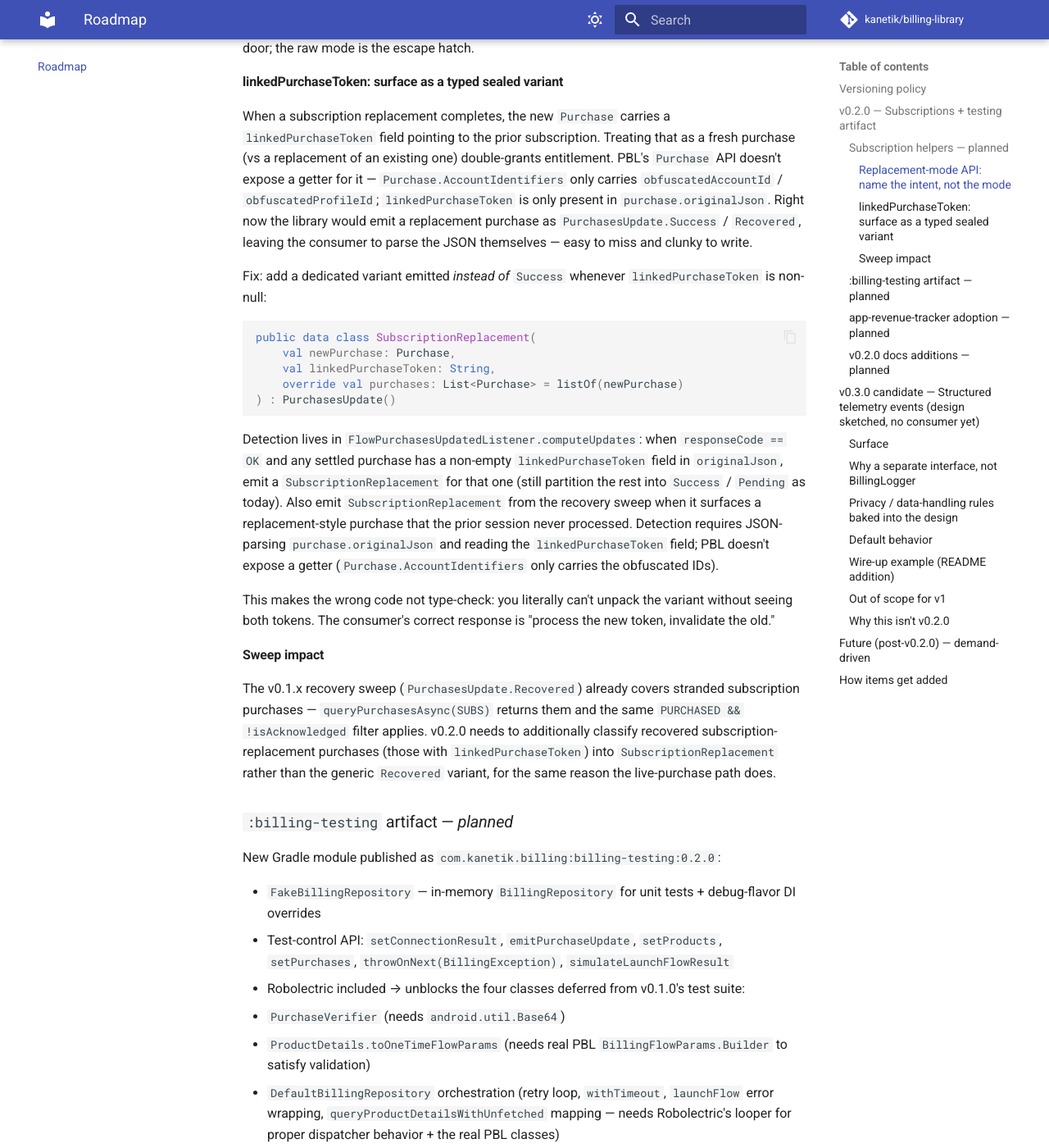
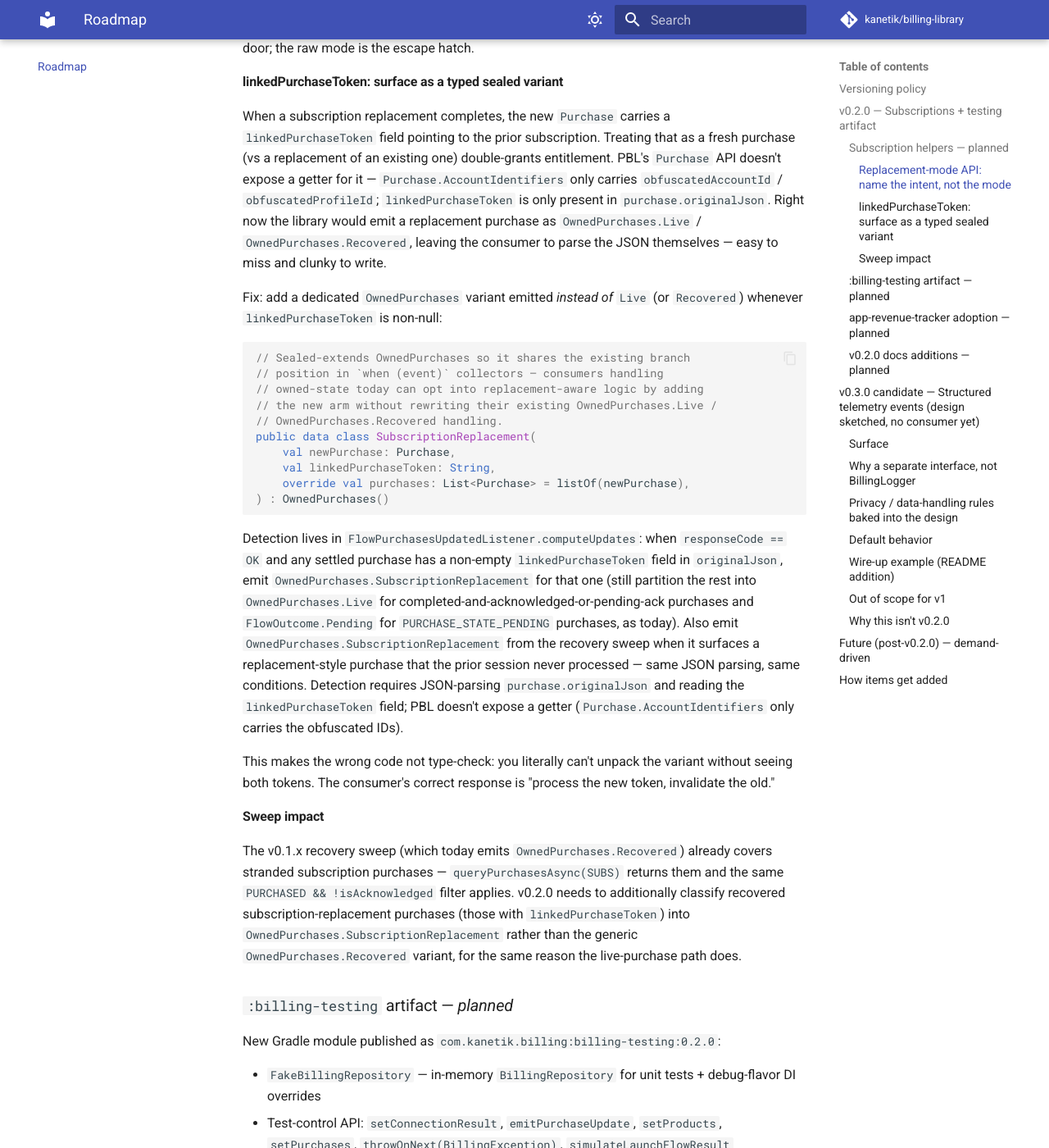
Before and after one commit to kanetik/billing-library, an MkDocs documentation site: the page built from docs/roadmap.md, in a window 1280 px wide and 1400 px high, scrolled down 2646 px. Shown: the whole window at 82% size. Built offline with MkDocs 1.6.1 and Material for MkDocs 9.7.7, drawn with Linux system fonts in a browser that asks for light colours; comment, search, counter and statistics services are not loaded.

Commit message:
docs: align roadmap + design-notes with current PurchaseEvent API
The PurchasesUpdate -> PurchaseEvent split (sealed roots OwnedPurchases.{Live,Recovered}
+ FlowOutcome.* + standalone PurchaseRevoked) landed post-v0.1.1, so v0.1.0/v0.1.1
shipped with the old single-sealed-class shape. Two docs still described that old
surface:

- docs/roadmap.md (v0.2.0 SubscriptionReplacement section): the proposed
  variant declaration extended PurchasesUpdate(); replacement-path text
  referenced PurchasesUpdate.Success / Recovered. Reshaped the design
  sketch to fit the current hierarchy: SubscriptionReplacement extends
  OwnedPurchases() so it sits alongside Live / Recovered. Surrounding
  text uses OwnedPurchases.Live / OwnedPurchases.Recovered /
  FlowOutcome.Pending consistent with what the library exposes today.

- docs/design-notes.md (Purchase updates section): updated to describe
  the current PurchaseEvent split, and added a parenthetical noting that
  the original 0.1.0/0.1.1 shape was a single PurchasesUpdate sealed
  class with flat variants — the rename was specifically to make the
  cache-write rule type-checked at branch sites. The page is still a
  v0.1.0 design-notes artifact in title; the body's surface description
  now reflects what's actually in the codebase.

Verified all other docs are clean against current source (no other
PurchasesUpdate refs, no stale RetryType.SAFE/NEVER, HandlePurchaseResult
variants and BillingException subtypes match).

Co-Authored-By: Claude Opus 4.7 (1M context) <noreply@anthropic.com>

````diff
--- a/docs/roadmap.md
+++ b/docs/roadmap.md
@@ -81,25 +81,30 @@ Consumers who genuinely need a non-default mode can drop down to a lower-level `
 
 #### linkedPurchaseToken: surface as a typed sealed variant
 
-When a subscription replacement completes, the new `Purchase` carries a `linkedPurchaseToken` field pointing to the prior subscription. Treating that as a fresh purchase (vs a replacement of an existing one) double-grants entitlement. PBL's `Purchase` API doesn't expose a getter for it — `Purchase.AccountIdentifiers` only carries `obfuscatedAccountId` / `obfuscatedProfileId`; `linkedPurchaseToken` is only present in `purchase.originalJson`. Right now the library would emit a replacement purchase as `PurchasesUpdate.Success` / `Recovered`, leaving the consumer to parse the JSON themselves — easy to miss and clunky to write.
+When a subscription replacement completes, the new `Purchase` carries a `linkedPurchaseToken` field pointing to the prior subscription. Treating that as a fresh purchase (vs a replacement of an existing one) double-grants entitlement. PBL's `Purchase` API doesn't expose a getter for it — `Purchase.AccountIdentifiers` only carries `obfuscatedAccountId` / `obfuscatedProfileId`; `linkedPurchaseToken` is only present in `purchase.originalJson`. Right now the library would emit a replacement purchase as `OwnedPurchases.Live` / `OwnedPurchases.Recovered`, leaving the consumer to parse the JSON themselves — easy to miss and clunky to write.
 
-Fix: add a dedicated variant emitted *instead of* `Success` whenever `linkedPurchaseToken` is non-null:
+Fix: add a dedicated `OwnedPurchases` variant emitted *instead of* `Live` (or `Recovered`) whenever `linkedPurchaseToken` is non-null:
 
 ```kotlin
+// Sealed-extends OwnedPurchases so it shares the existing branch
+// position in `when (event)` collectors — consumers handling
+// owned-state today can opt into replacement-aware logic by adding
+// the new arm without rewriting their existing OwnedPurchases.Live /
+// OwnedPurchases.Recovered handling.
 public data class SubscriptionReplacement(
     val newPurchase: Purchase,
     val linkedPurchaseToken: String,
-    override val purchases: List<Purchase> = listOf(newPurchase)
-) : PurchasesUpdate()
+    override val purchases: List<Purchase> = listOf(newPurchase),
+) : OwnedPurchases()
 ```
 
-Detection lives in `FlowPurchasesUpdatedListener.computeUpdates`: when `responseCode == OK` and any settled purchase has a non-empty `linkedPurchaseToken` field in `originalJson`, emit a `SubscriptionReplacement` for that one (still partition the rest into `Success` / `Pending` as today). Also emit `SubscriptionReplacement` from the recovery sweep when it surfaces a replacement-style purchase that the prior session never processed. Detection requires JSON-parsing `purchase.originalJson` and reading the `linkedPurchaseToken` field; PBL doesn't expose a getter (`Purchase.AccountIdentifiers` only carries the obfuscated IDs).
+Detection lives in `FlowPurchasesUpdatedListener.computeUpdates`: when `responseCode == OK` and any settled purchase has a non-empty `linkedPurchaseToken` field in `originalJson`, emit `OwnedPurchases.SubscriptionReplacement` for that one (still partition the rest into `OwnedPurchases.Live` for completed-and-acknowledged-or-pending-ack purchases and `FlowOutcome.Pending` for `PURCHASE_STATE_PENDING` purchases, as today). Also emit `OwnedPurchases.SubscriptionReplacement` from the recovery sweep when it surfaces a replacement-style purchase that the prior session never processed — same JSON parsing, same conditions. Detection requires JSON-parsing `purchase.originalJson` and reading the `linkedPurchaseToken` field; PBL doesn't expose a getter (`Purchase.AccountIdentifiers` only carries the obfuscated IDs).
 
 This makes the wrong code not type-check: you literally can't unpack the variant without seeing both tokens. The consumer's correct response is "process the new token, invalidate the old."
 
 #### Sweep impact
 
-The v0.1.x recovery sweep (`PurchasesUpdate.Recovered`) already covers stranded subscription purchases — `queryPurchasesAsync(SUBS)` returns them and the same `PURCHASED && !isAcknowledged` filter applies. v0.2.0 needs to additionally classify recovered subscription-replacement purchases (those with `linkedPurchaseToken`) into `SubscriptionReplacement` rather than the generic `Recovered` variant, for the same reason the live-purchase path does.
+The v0.1.x recovery sweep (which today emits `OwnedPurchases.Recovered`) already covers stranded subscription purchases — `queryPurchasesAsync(SUBS)` returns them and the same `PURCHASED && !isAcknowledged` filter applies. v0.2.0 needs to additionally classify recovered subscription-replacement purchases (those with `linkedPurchaseToken`) into `OwnedPurchases.SubscriptionReplacement` rather than the generic `OwnedPurchases.Recovered` variant, for the same reason the live-purchase path does.
 
 ### `:billing-testing` artifact — *planned*
 
````
Also changed, not shown: docs/design-notes.md (+1 -1 lines).
